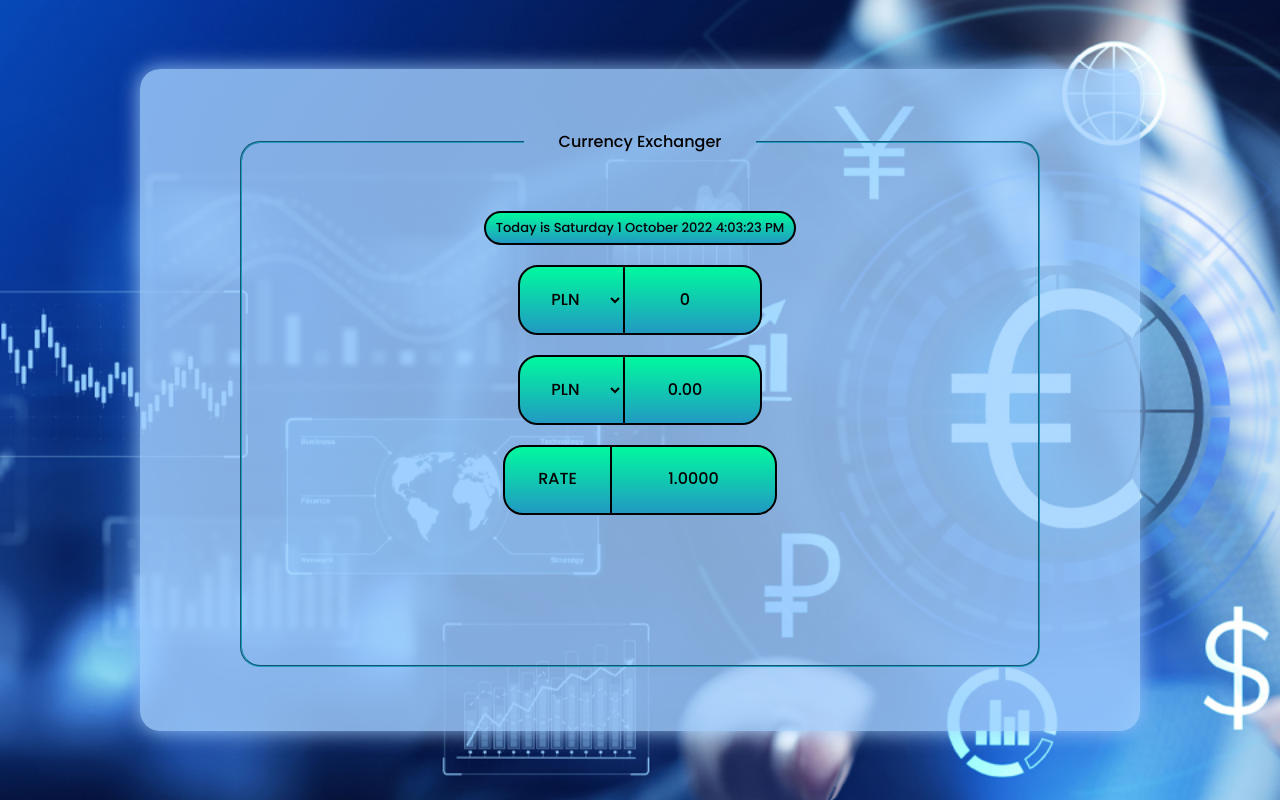
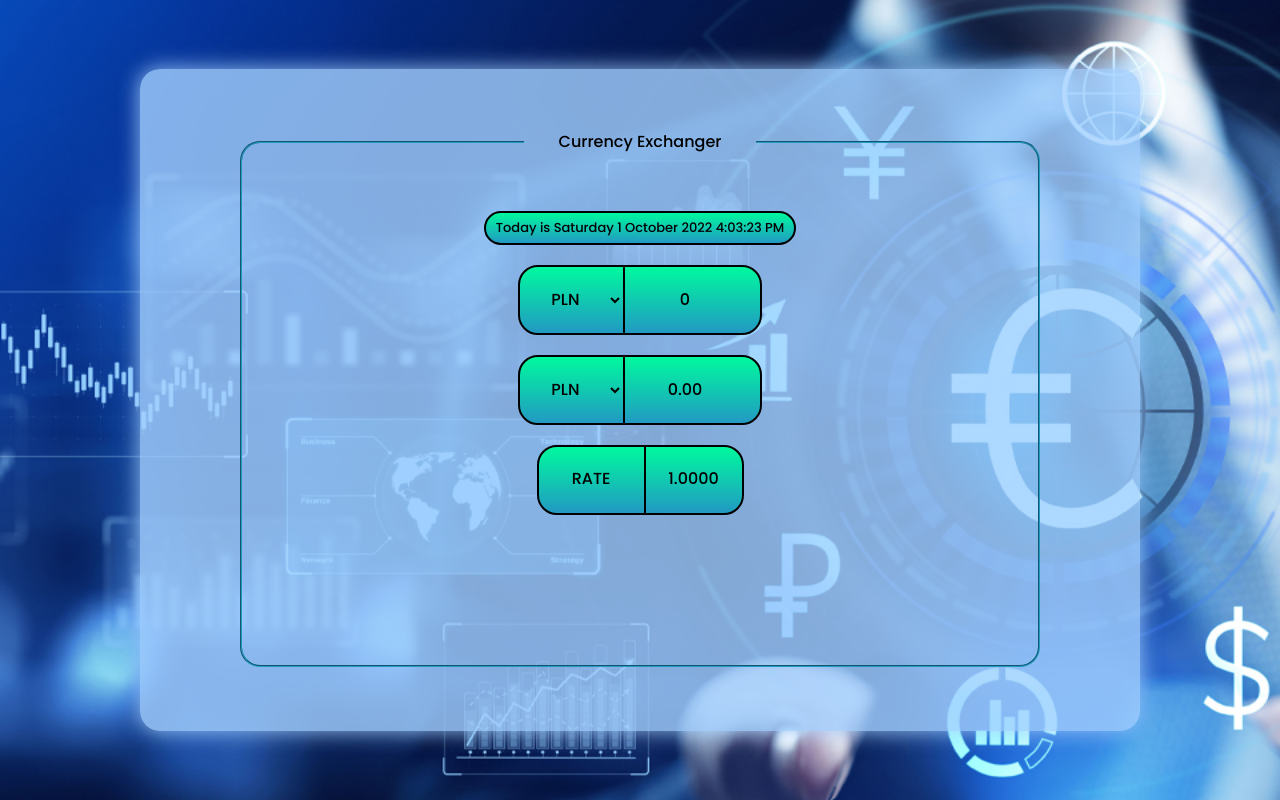
Before and after one commit to PaweLeszczynsky/Currency-Exchanger-React, a React (Create React App) app: page / in a window 1280 px wide. Built offline with nearby package versions, Linux system fonts and the light colour scheme.

Commit message:
styles changes to fix layout of components

```diff
--- a/src/Container/Form/LabelRate/styled.js
+++ b/src/Container/Form/LabelRate/styled.js
@@ -6,7 +6,7 @@ export const StyledRateContainer = styled.div`
     justify-content: center;
     flex-wrap: wrap;
     margin: 10px;
-    width: 60%;
+    width: 250px;
 
     @media (max-width:500px) {
     display: flex;
```
